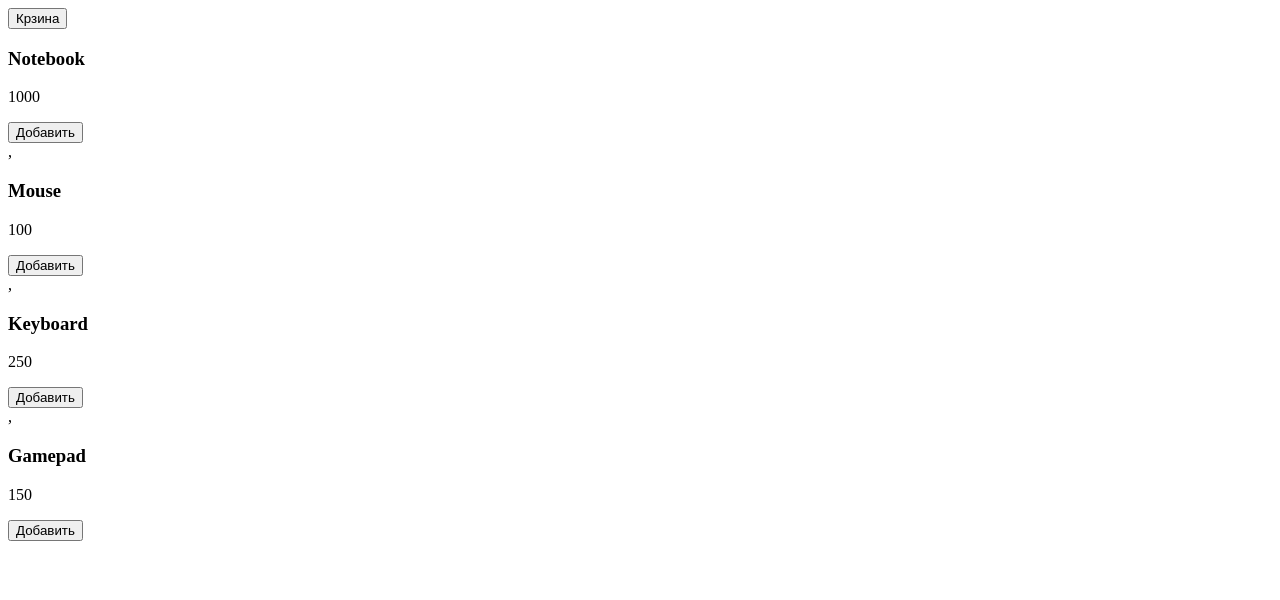
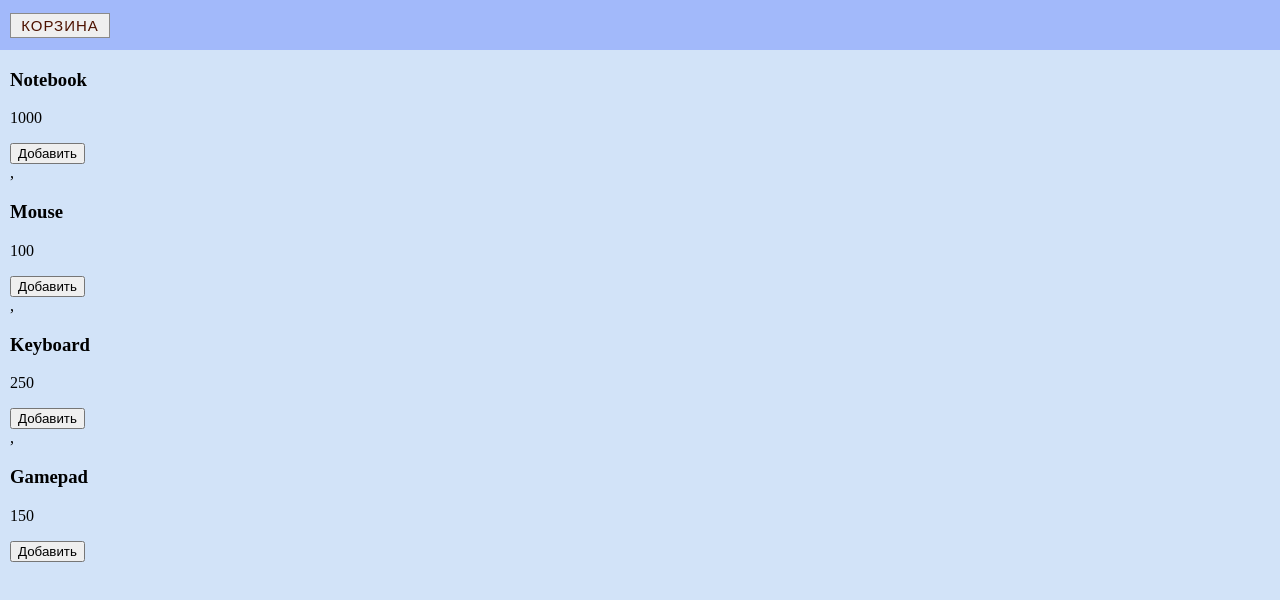
Before and after one commit to Dem1urg0/JS, a plain HTML site: page adw_level/HW1/index.html in a window 1280 px wide. Drawn offline with Linux system fonts and the light colour scheme.

Commit message:
adw_HW1.2

```diff
--- a/adw_level/HW1/index.html
+++ b/adw_level/HW1/index.html
@@ -3,12 +3,13 @@
 <head>
     <meta charset="UTF-8">
     <title>Интернет-магазин</title>
+    <link rel="stylesheet" href="style.css">
 </head>
 <body>
-<header>
-    <button class="btn-cart" type="button">Крзина</button>
+<header class="container">
+    <button class="btn-cart" type="button">Корзина</button>
 </header>
-<main>
+<main class="container">
     <div class="products"></div>
 </main>
 <script src="./js/main.js"></script>
--- /dev/null
+++ b/adw_level/HW1/style.sass
@@ -0,0 +1,32 @@
+
+body
+  margin: 0 auto
+  background-color: #d2e3f8
+
+.container
+  padding-left: 10px
+  padding-right: 10px
+
+header
+  background-color: #a2b9fa
+  height: 50px
+  max-width: 1920px
+  display: flex
+  align-items: center
+
+.btn-cart
+  margin-right: auto
+  height: 25px
+  width: 100px
+  box-sizing: border-box
+  border: #8a8a8a 1px solid
+  font-size: 15px
+  text-transform: uppercase
+  color: #4d1200
+  letter-spacing: 1px
+
+main
+  background-color: #d2e3f8
+
+.product-item
+  h3
```
Also changed, not shown: adw_level/HW1/style.css (added), 1 other file.
